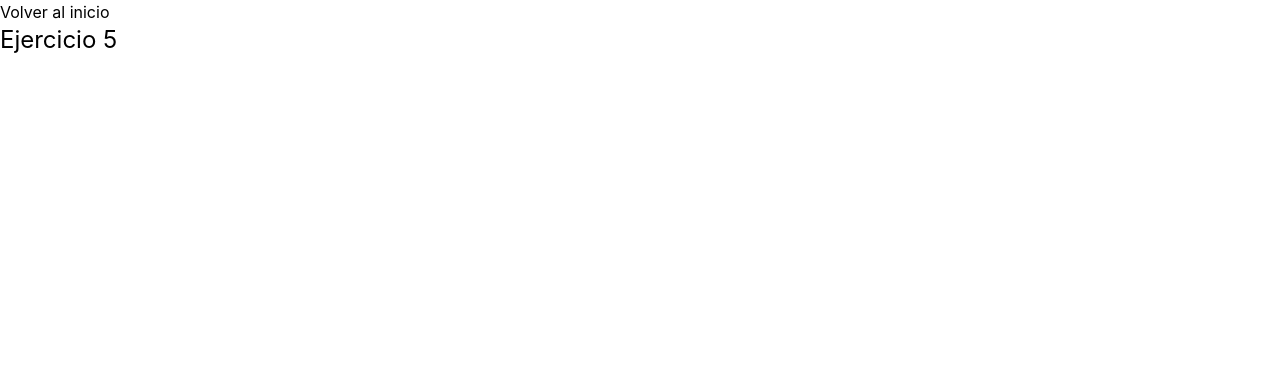
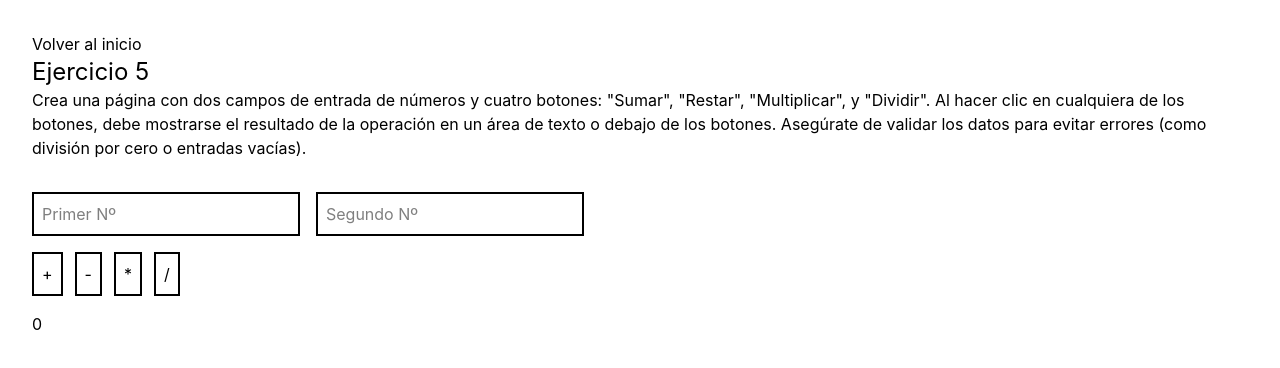
Before and after one commit to AnthonyBrito-dev/ejercicios-react, a React (Vite) app: page /eje5 in a window 1280 px wide. Shown: the top 368 px of the page. Built offline with nearby package versions, Linux system fonts and the light colour scheme.

Commit message:
Resolucion del ejercicio 5 React

```diff
--- a/src/exercises/ejercicio5.jsx
+++ b/src/exercises/ejercicio5.jsx
@@ -1,10 +1,77 @@
 import Encabezado from "../components/encabezado";
+import { useState } from "react";
+
+function OperacionesMatematicas(){
+    const [primero, setPrimero] = useState(0)
+    const [segundo, setSegundo] = useState(0)
+    const [result, setResult] = useState(0)
+
+    const inputChangeFirst = (e)=>{setPrimero(e.target.value)}
+    const inputChangeSecond = (e)=>{setSegundo(e.target.value)}
+
+    const sumar = ()=>{
+        if (isNaN(parseFloat(primero)) || isNaN(parseFloat(segundo))){
+            setResult("Ingresa un numero valido")
+        } else {
+            setResult(parseFloat(primero) + parseFloat(segundo))
+        }
+    }
+
+    const restar = ()=>{
+        if (isNaN(parseFloat(primero)) || isNaN(parseFloat(segundo))){
+            setResult("Ingresa un numero valido")
+        } else {
+            setResult(parseFloat(primero) - parseFloat(segundo))
+        }
+    }
+
+    const multiplicar = ()=>{
+        if (isNaN(parseFloat(primero)) || isNaN(parseFloat(segundo))){
+            setResult("Ingresa un numero valido")
+        } else {
+            setResult(parseFloat(primero) * parseFloat(segundo))
+        }
+    }
+
+    const dividir = ()=>{
+        if (isNaN(parseFloat(primero)) || isNaN(parseFloat(segundo))){
+            setResult("Ingresa un numero valido")
+        } else if (parseFloat(segundo) === 0) {
+            setResult('No puedes dividir por cero')
+        } else {
+            setResult(parseFloat(primero) / parseFloat(segundo))
+        }
+    }
+
+    return (
+        <>
+        <section className="mb-4">
+            <input onChange={inputChangeFirst} className="min-w-50 max-w-100 border-2 border-black mr-4 p-2" type="number" placeholder="Primer Nº" required/>
+            <input onChange={inputChangeSecond} className="min-w-50 max-w-100 border-2 border-black p-2" type="number" placeholder="Segundo Nº" required/>
+        </section>
+
+        <section className="flex gap-3 mb-4">
+            <button onClick={sumar} className="p-2 border-2 border-black hover:cursor-pointer ">+</button>
+            <button onClick={restar} className="p-2 border-2 border-black hover:cursor-pointer ">-</button>
+            <button onClick={multiplicar} className="p-2 border-2 border-black hover:cursor-pointer ">*</button>
+            <button onClick={dividir} className="p-2 border-2 border-black hover:cursor-pointer ">/</button>
+        </section>
+
+        <p>{result}</p>
+        </>
+    )
+}
+
 
 export default function Ejercicio5() {
-    const ejercicio5 = ``
+    const ejercicio5 = `Crea una página con dos campos de entrada de números y cuatro botones: "Sumar", "Restar", "Multiplicar", y "Dividir".
+    Al hacer clic en cualquiera de los botones, debe mostrarse el resultado de la operación en un área de texto o debajo de los botones.
+    Asegúrate de validar los datos para evitar errores (como división por cero o entradas vacías).`
+
     return (
-        <>
+        <div className="p-8">
         <Encabezado texto={ejercicio5} num={5}></Encabezado>
-        </>
+        <OperacionesMatematicas></OperacionesMatematicas>
+        </div>
     );
 }
--- a/src/exercises/ejercicio6.jsx
+++ b/src/exercises/ejercicio6.jsx
@@ -1,7 +1,11 @@
 import Encabezado from "../components/encabezado";
 
 export default function Ejercicio6() {
-    const ejercicio6 = ``
+    const ejercicio6 = `Crea una página con un temporizador que comience en 00:00:00. Incluye tres botones: “Iniciar”, “Pausar” y “Reiniciar”.
+    Al hacer clic en “Iniciar”, el temporizador debe comenzar a contar los segundos, minutos y horas.
+    “Pausar” detiene el conteo pero mantiene el tiempo actual.
+    “Reiniciar” pone el temporizador en 00:00:00`
+
     return (
         <>
         <Encabezado texto={ejercicio6} num={6}></Encabezado>
```
